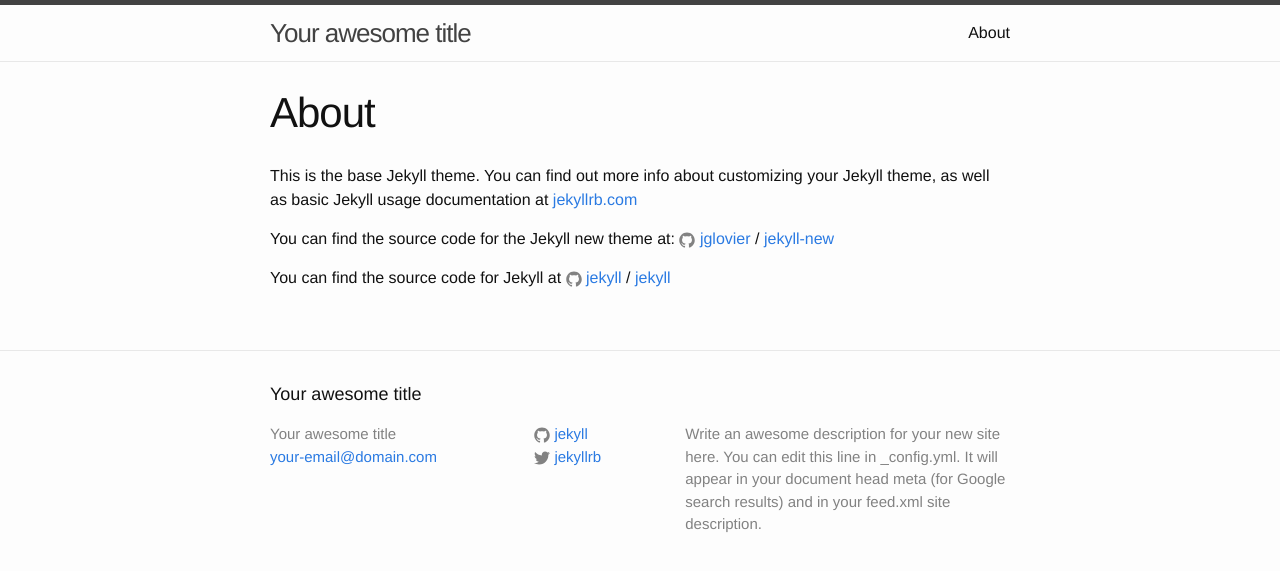
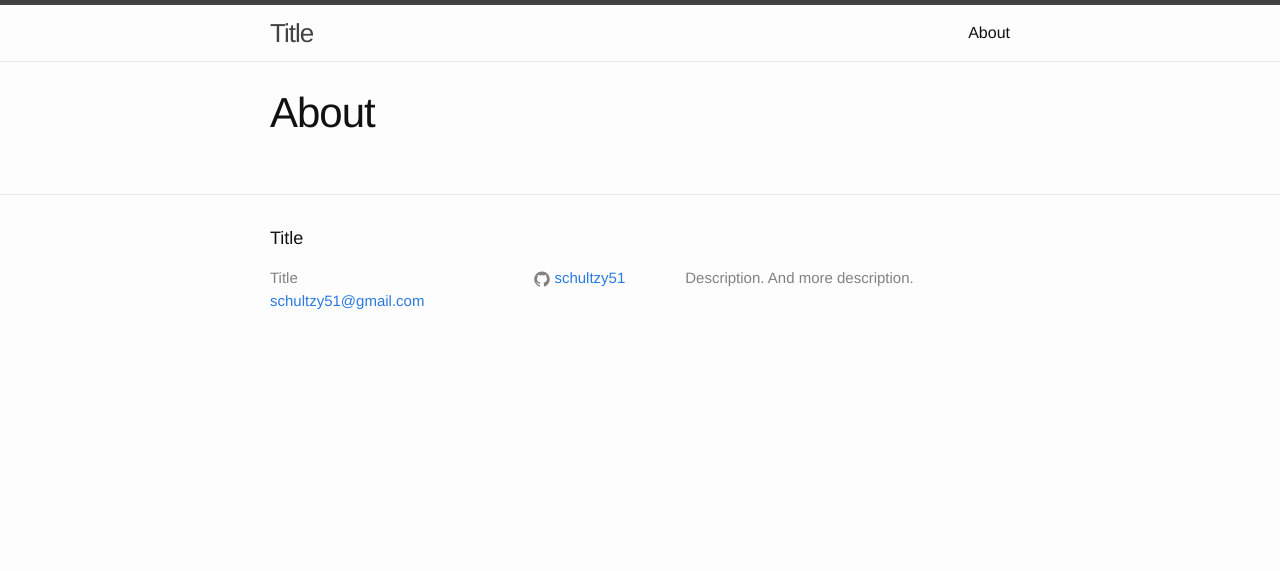
Before and after one commit to schultzy51/schultzy51.github.io, a Jekyll site: the page built from about.md, in a window 1280 px wide. Shown: the top 571 px of the page. Built offline with Jekyll 4.4.1, drawn with Linux system fonts in a browser that asks for light colours.

Commit message:
Remove twitter, update config, and make things generic for now

```diff
--- a/_config.yml
+++ b/_config.yml
@@ -6,16 +6,14 @@
 # 'jekyll serve'. If you change this file, please restart the server process.
 
 # Site settings
-title: Your awesome title
-email: your-email@domain.com
-description: > # this means to ignore newlines until "baseurl:"
-  Write an awesome description for your new site here. You can edit this
-  line in _config.yml. It will appear in your document head meta (for
-  Google search results) and in your feed.xml site description.
+title: Title
+email: schultzy51@gmail.com
+description: > # comment
+  Description.
+  And more description.
 baseurl: "" # the subpath of your site, e.g. /blog
-url: "http://yourdomain.com" # the base hostname & protocol for your site
-twitter_username: jekyllrb
-github_username:  jekyll
+url: "http://schultz51.github.io" # the base hostname & protocol for your site
+github_username:  schultzy51
 
 # Build settings
 markdown: kramdown
--- a/_includes/footer.html
+++ b/_includes/footer.html
@@ -19,12 +19,6 @@
             {% include icon-github.html username=site.github_username %}
           </li>
           {% endif %}
-
-          {% if site.twitter_username %}
-          <li>
-            {% include icon-twitter.html username=site.twitter_username %}
-          </li>
-          {% endif %}
         </ul>
       </div>
 
--- a/_includes/icon-twitter.html
+++ /dev/null
@@ -1 +0,0 @@
-<a href="https://twitter.com/{{ include.username }}"><span class="icon icon--twitter">{% include icon-twitter.svg %}</span><span class="username">{{ include.username }}</span></a>
--- a/about.md
+++ b/about.md
@@ -4,7 +4,7 @@
 permalink: /about/
 ---
 
-This is the base Jekyll theme. You can find out more info about customizing your Jekyll theme, as well as basic Jekyll usage documentation at [jekyllrb.com](http://jekyllrb.com/)
+<!-- This is the base Jekyll theme. You can find out more info about customizing your Jekyll theme, as well as basic Jekyll usage documentation at [jekyllrb.com](http://jekyllrb.com/)
 
 You can find the source code for the Jekyll new theme at:
 {% include icon-github.html username="jglovier" %} /
@@ -12,4 +12,4 @@
 
 You can find the source code for Jekyll at
 {% include icon-github.html username="jekyll" %} /
-[jekyll](https://github.com/jekyll/jekyll)
+[jekyll](https://github.com/jekyll/jekyll) -->
```
Also changed, not shown: _posts/2015-11-11-post.markdown (added, +21 -0 lines), _posts/2015-11-11-welcome-to-jekyll.markdown (deleted, +0 -25 lines), _includes/icon-twitter.svg (deleted).
